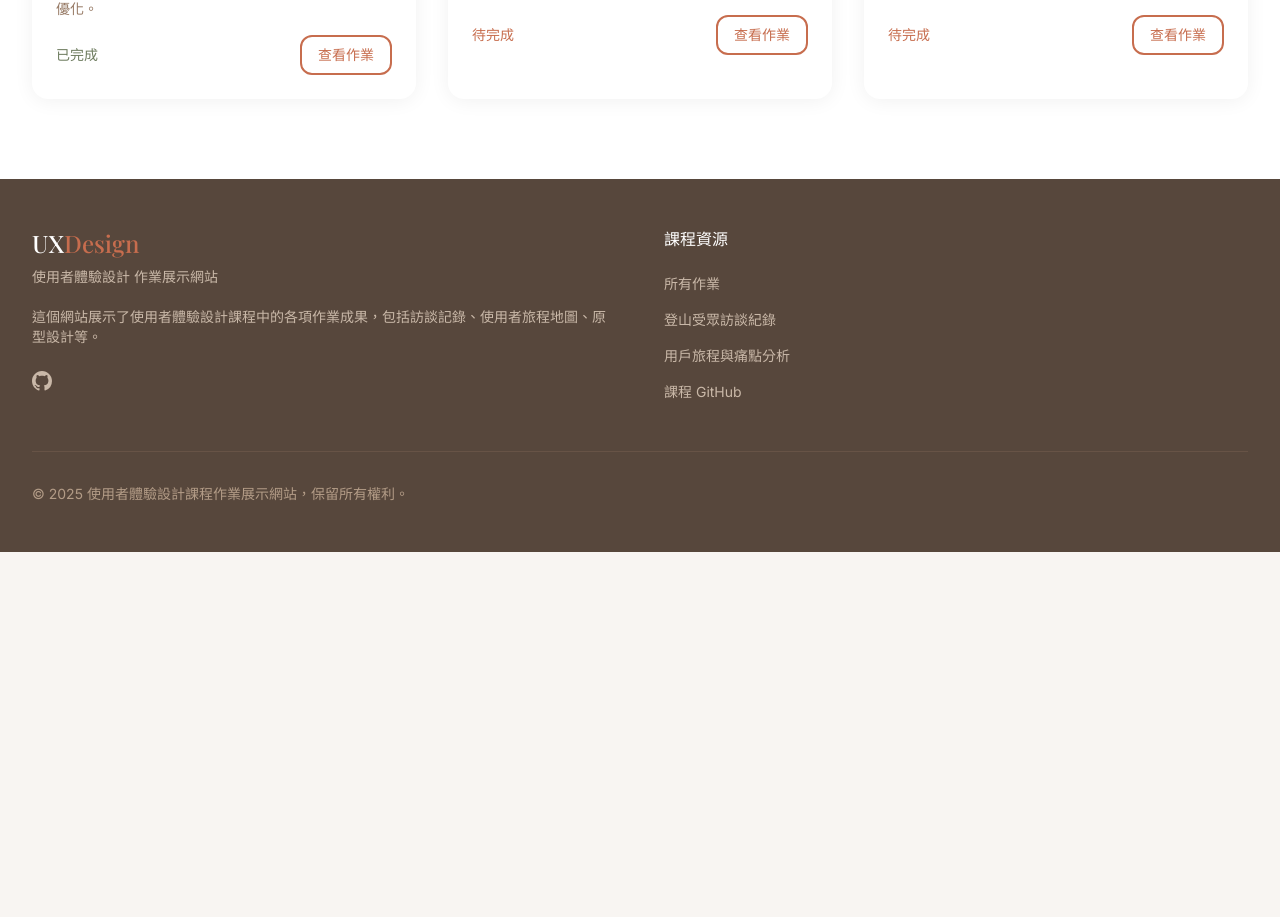
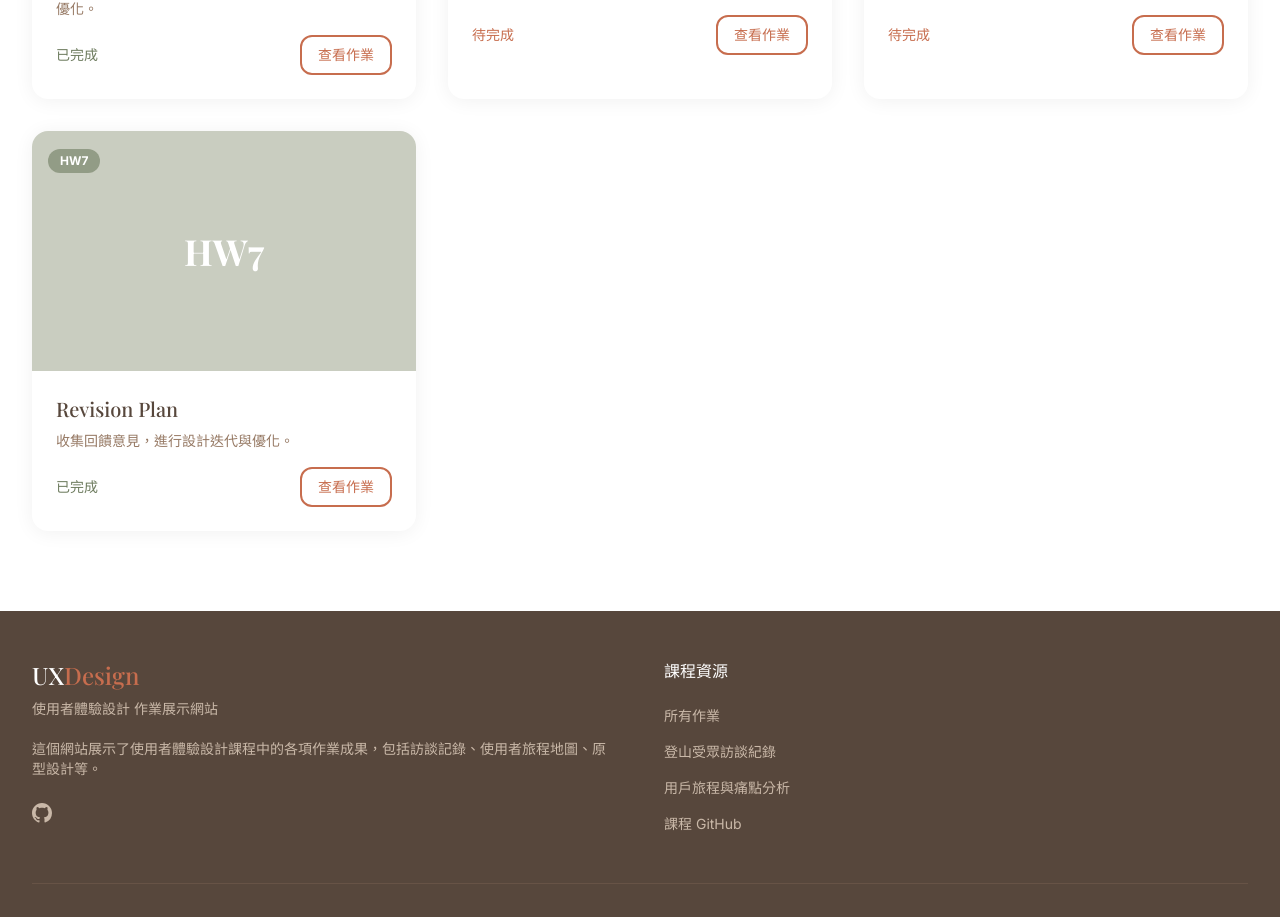
Before and after one commit to NCCU-UIUX/G4_homwork, a React (Vite) app: page / in a window 1280 px wide. Shown: the part 1073-1990 px from the top of the page. Before the commit the page ends 1625 px from the top, so only its background shows below. Built offline with nearby package versions, Linux system fonts and the light colour scheme.

Commit message:
Update HomeworkCollection.jsx

```diff
--- a/src/components/HomeworkCollection.jsx
+++ b/src/components/HomeworkCollection.jsx
@@ -50,6 +50,14 @@
     description: '進行 Heuristic Evaluation，評估設計的可用性。',
     link: '#',
     status: 'pending'
+  },
+  {
+    id: 7,
+    number: 7,
+    title: 'Revision Plan',
+    description: '收集回饋意見，進行設計迭代與優化。',
+    link: 'https://docs.google.com/document/d/1Y7dU5MozHF0ynQCvetV0t96Z3Hw4K9zB0CmCUWJr6OU/edit?tab=t.0',
+    status: 'completed'
   }
 ];
 
```
